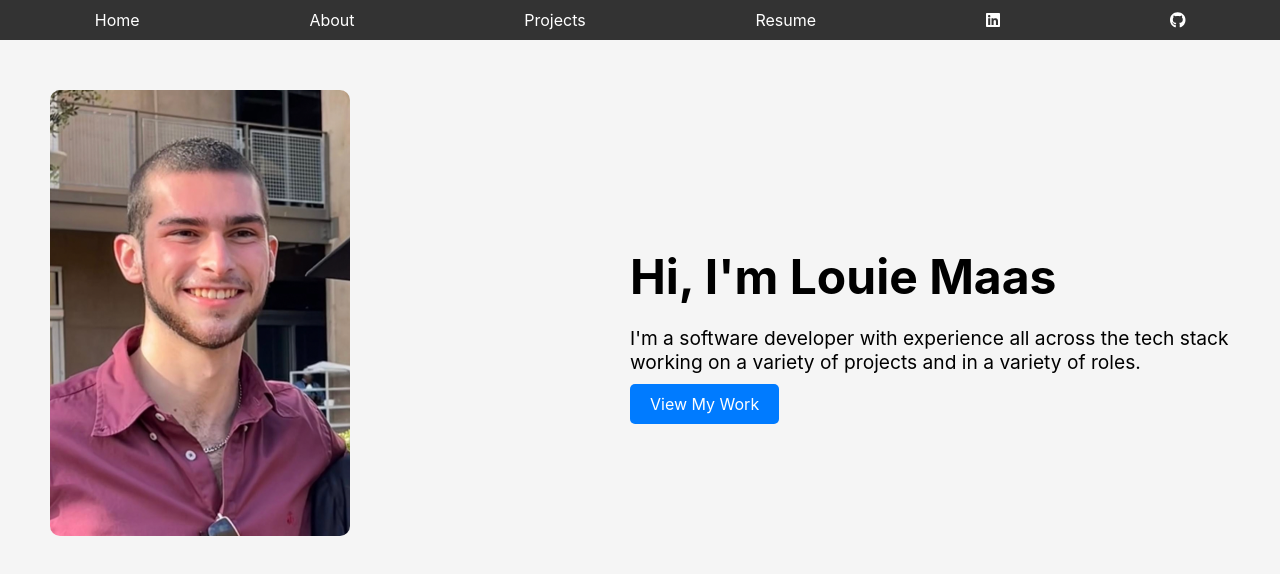
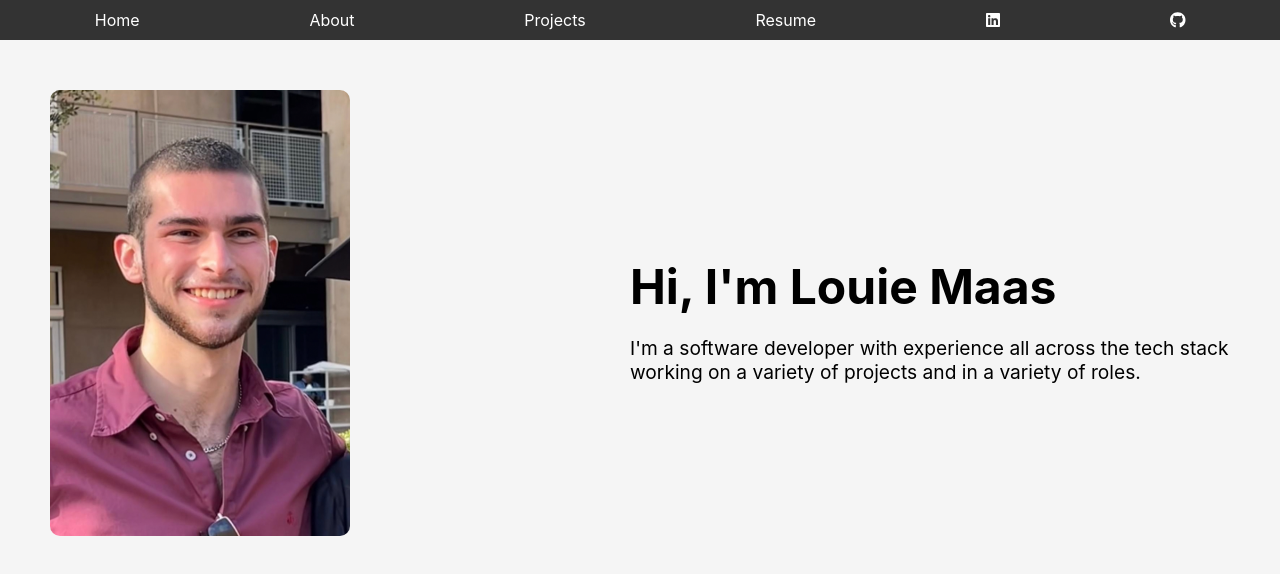
Before and after one commit to lcmaas4/personal-site, a React (Create React App) app: page / in a window 1280 px wide. Shown: the top 574 px of the page. Built offline with nearby package versions, Linux system fonts and the light colour scheme.

Commit message:
removing broken CTA button for now

```diff
--- a/src/pages/Home.js
+++ b/src/pages/Home.js
@@ -10,7 +10,7 @@ function Home() {
       <div className="hero-content">
         <h1>Hi, I'm Louie Maas</h1>
         <p>I'm a software developer with experience all across the tech stack working on a variety of projects and in a variety of roles.</p>
-        <a href="/projects" className="cta-button">View My Work</a>
+        {/* <a href="/projects" className="cta-button">View My Work</a> */}
       </div>
     </div>
   );
```
